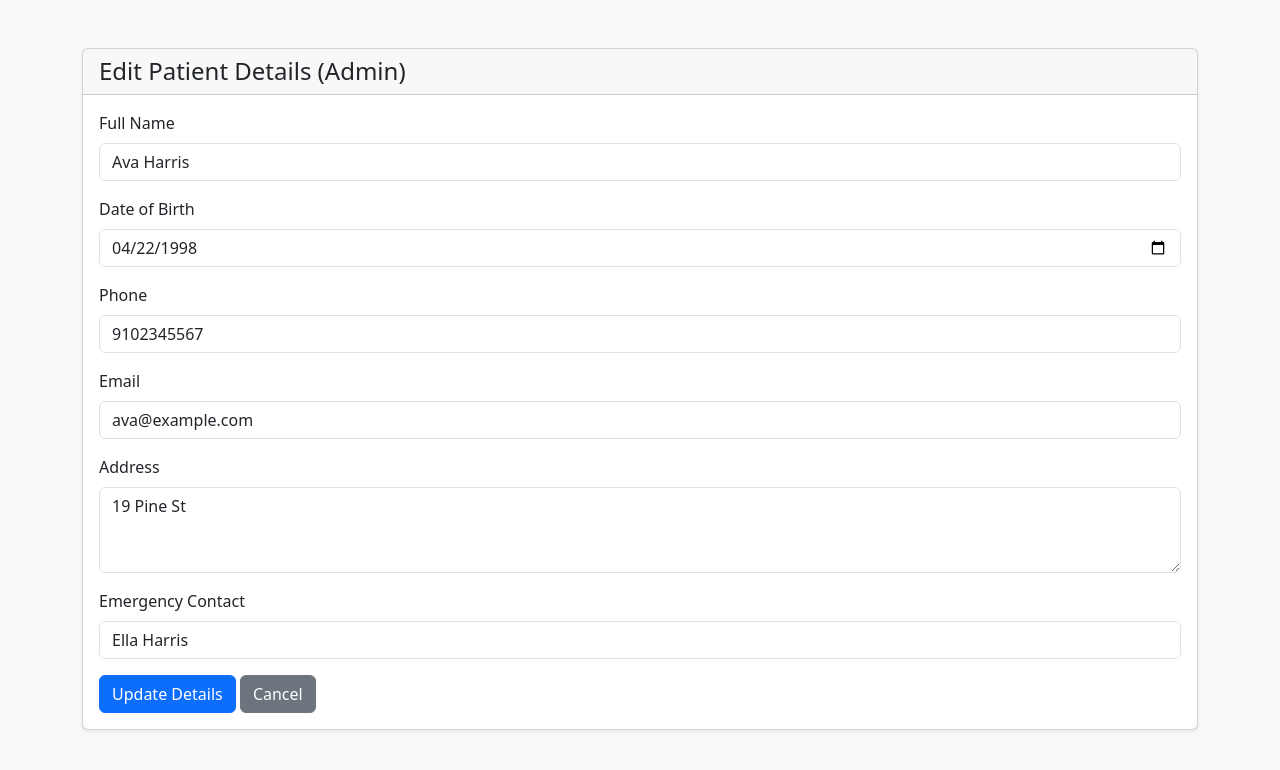
After one commit to 22f3001703/hospital_management_app, a Flask app: a page that uses templates/editPatientDetailsByAdmin.html in a window 1280 px wide. The commit adds this page. Shown: the top 770 px of the page. Run offline with Flask 3, Linux system fonts and the light colour scheme; a user stored in the database is signed in.

Commit message:
Editing of Patient by admin done

```diff
--- a/app.py
+++ b/app.py
@@ -18,6 +18,7 @@ from controllers.patientHistoryForDoctor import thePatientHistory
 from controllers.logout import log_out
 from controllers.editPatientDetails import theeditpatientdetails
 from controllers.editDoctorDetailsByAdmin import theeditdoctordetailsbyadmin
+from controllers.editPateintDetailsByAdmin import theeditpatientdetailsByAdmin
 
 
 def start_the_app():
@@ -45,6 +46,7 @@ def start_the_app():
     app.register_blueprint(log_out)
     app.register_blueprint(theeditpatientdetails)
     app.register_blueprint(theeditdoctordetailsbyadmin)
+    app.register_blueprint(theeditpatientdetailsByAdmin)
     return app
 
 app = start_the_app()
--- /dev/null
+++ b/controllers/editPateintDetailsByAdmin.py
@@ -0,0 +1,24 @@
+from flask import Flask,render_template,redirect,request,Response,Blueprint,session,url_for
+from database import db
+from models.models import User,Patient
+
+theeditpatientdetailsByAdmin = Blueprint('theeditpatientdetailsByAdmin', __name__)
+@theeditpatientdetailsByAdmin.route("/admin/edit-patient/<string:username>", methods=['GET','POST'])
+def EditPatientDetailsByAdmin(username):
+
+    if('user' in session):
+
+        patientuserid= User.query.filter_by(username=username, role="patient").first().id
+        print("Patient username to edit:", patientuserid)
+
+        patient = Patient.query.filter_by(userid=patientuserid).first_or_404()
+    if request.method == "POST":
+        patient.name = request.form['name']
+        patient.dob = request.form['dob']
+        patient.phone = request.form['phone']
+        patient.email = request.form['email']
+        patient.address = request.form['address']
+        patient.emergencycontact = request.form['emergencycontact']
+        db.session.commit()
+        return redirect("/dashboard/admin")
+    return render_template("editPatientDetailsByAdmin.html", patient=patient)
--- a/templates/adminDashboard.html
+++ b/templates/adminDashboard.html
@@ -97,7 +97,7 @@
           <td> {{y.email}}</td>
           <td style="word-break: break-word; max-width: 200px;">{{y.address}}</td>
           <td>
-          <a href="/editpatient/{{ pat.id }}" class="btn btn-primary btn-sm me-1">Edit</a>
+          <a href="/admin/edit-patient/{{pat.username}}" class="btn btn-primary btn-sm me-1">Edit</a>
           <a href="/deletepatient/{{ pat.id }}" class="btn btn-danger btn-sm me-1">Delete</a>
           <a href="/blacklistpatient/{{ pat.id }}" class="btn btn-warning btn-sm">Blacklist</a>
         </td>
--- /dev/null
+++ b/templates/editPatientDetailsByAdmin.html
@@ -0,0 +1,65 @@
+<!DOCTYPE html>
+<html lang="en">
+<head>
+    <meta charset="UTF-8">
+    <meta name="viewport" content="width=device-width, initial-scale=1.0">
+    <title>Edit Patient Details</title>
+    <link rel="stylesheet" href="https://cdn.jsdelivr.net/npm/bootstrap@5.3.0/dist/css/bootstrap.min.css">
+</head>
+<body class="bg-light">
+
+<div class="container mt-5">
+    <div class="card shadow-sm">
+        <div class="card-header">
+            <h4 class="mb-0">Edit Patient Details (Admin)</h4>
+        </div>
+
+        <div class="card-body">
+            <form method="POST">
+
+                <div class="mb-3">
+                    <label class="form-label">Full Name</label>
+                    <input type="text" name="name" class="form-control"
+                           value="{{ patient.name }}" required>
+                </div>
+
+
+                <div class="mb-3">
+                    <label class="form-label">Date of Birth</label>
+                    <input type="date" name="dob" class="form-control"
+                           value="{{ patient.dob }}" required>
+                </div>
+
+                <div class="mb-3">
+                    <label class="form-label">Phone</label>
+                    <input type="text" name="phone" class="form-control"
+                           value="{{ patient.phone }}" required>
+                </div>
+
+                <div class="mb-3">
+                    <label class="form-label">Email</label>
+                    <input type="email" name="email" class="form-control"
+                           value="{{ patient.email }}" required>
+                </div>
+
+                <div class="mb-3">
+                    <label class="form-label">Address</label>
+                    <textarea name="address" class="form-control" rows="3" required>{{ patient.address }}</textarea>
+                </div>
+
+                <div class="mb-3">
+                    <label class="form-label">Emergency Contact</label>
+                    <input type="text" name="emergencycontact" class="form-control"
+                           value="{{ patient.emergencycontact }}" required>
+                </div>
+
+                <button type="submit" class="btn btn-primary">Update Details</button>
+                <a href="/dashboard/admin" class="btn btn-secondary">Cancel</a>
+
+            </form>
+        </div>
+    </div>
+</div>
+
+</body>
+</html>
--- /dev/null
+++ b/test.py
@@ -0,0 +1,5 @@
+n=int(input())
+for i in range(n):
+    for j in range(1,n+1):
+        print(j , end=' ')
+    print()
```
Also changed, not shown: instance/hospital.db.
